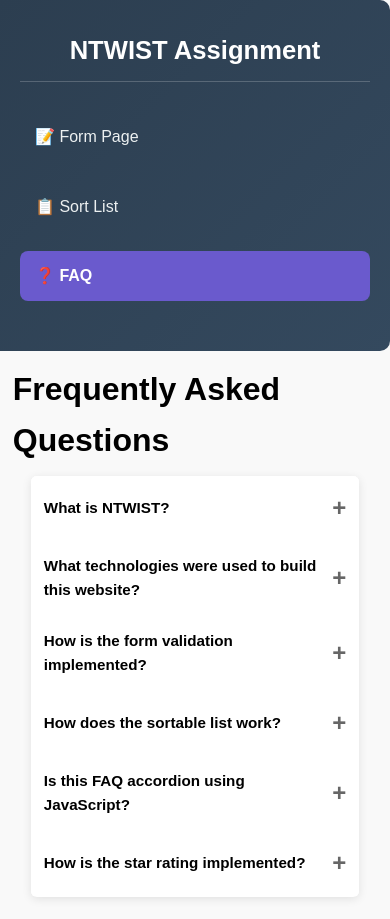
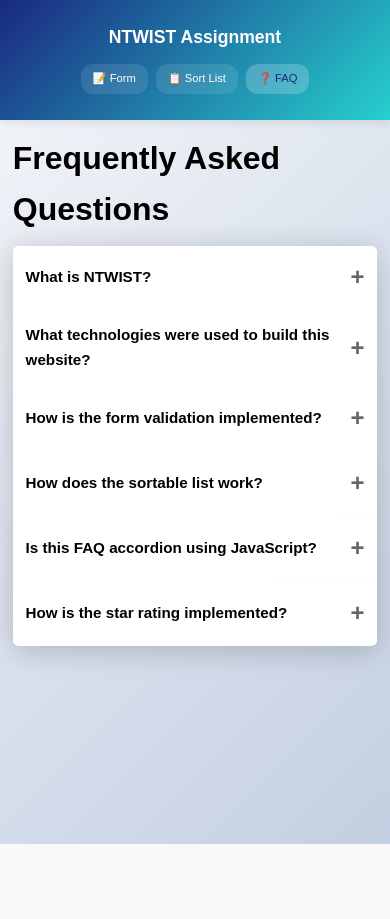
Before and after one commit to ankithmandal09/NTWIST-Software-Test-Assignment, a plain HTML site: page faq.html in a window 390 px wide. After the commit the page ends 844 px from the top, so only its background shows below. Drawn offline with Linux system fonts and the light colour scheme.

Commit message:
make changes in UI

```diff
--- a/assets/styles/faq.css
+++ b/assets/styles/faq.css
@@ -13,82 +13,24 @@ body {
 
 /* Container Layout */
 .container {
-    display: flex;
+    padding-top: 80px;
     min-height: 100vh;
-    width: 100%;
-    margin: 0;
-    padding: 0;
-}
-
-/* Sidebar */
-.sidebar {
-    background: linear-gradient(135deg, #2c3e50, #34495e);
-    width: 250px;
-    min-height: 100vh;
-    position: fixed;
-    left: 0;
-    top: 0;
-    padding: 30px 20px;
-    border-radius: 0 10px 10px 0;
-    z-index: 100;
-}
-
-.sidebar h2 {
-    margin-bottom: 30px;
-    font-size: 1.6rem;
-    text-align: center;
-    color: #ffffff;
-    border-bottom: 1px solid rgba(255, 255, 255, 0.2);
-    padding-bottom: 10px;
-}
-
-.sidebar ul {
-    list-style: none;
-    padding: 0;
-}
-
-.sidebar li {
-    margin: 20px 0;
-}
-
-.sidebar a {
-    display: block;
-    color: #ecf0f1;
-    text-decoration: none;
-    padding: 12px 15px;
-    border-radius: 8px;
-    transition: background 0.3s ease, transform 0.2s ease;
-    font-size: 1rem;
-    font-weight: 500;
-}
-
-.sidebar a:hover {
-    background-color: slateblue;
-    color: white;
-    transform: translateX(5px);
-}
-
-.sidebar a.active {
-    background-color: SlateBlue;
-    font-weight: bold;
-    color: white;
+    background: linear-gradient(135deg, #f5f7fa, #c3cfe2);
 }
 
 /* Content Area */
 .content {
-    flex: 1;
-    margin-left: 250px;
+    max-width: 800px;
+    margin: 0 auto;
     padding: 2rem;
-    background-color: #f9f9f9;
 }
 
 /* FAQ Styles */
 .faq-container {
-    max-width: 800px;
-    margin: 20px auto;
-    background-color: white;
-    border-radius: 8px;
-    box-shadow: 0 2px 10px rgba(0, 0, 0, 0.1);
+    background: rgba(255, 255, 255, 0.95);
+    backdrop-filter: blur(10px);
+    border-radius: 16px;
+    box-shadow: 0 4px 30px rgba(0, 0, 0, 0.2);
     overflow: hidden;
 }
 
@@ -137,31 +79,115 @@ details[open] summary::after {
     color: #666;
 }
 
-/* Responsive Styles */
-@media (max-width: 1024px) {
+/* navbar */
+.navbar {
+    background: linear-gradient(135deg, #1a2980, #26d0ce);
+    padding: 1rem 2rem;
+    position: fixed;
+    width: 100%;
+    top: 0;
+    z-index: 1000;
+    box-shadow: 0 2px 10px rgba(0, 0, 0, 0.1);
+}
+
+.nav-content {
+    max-width: 1200px;
+    margin: 0 auto;
+    display: flex;
+    justify-content: space-between;
+    align-items: center;
+}
+
+.nav-brand {
+    color: white;
+    font-size: 1.5rem;
+    font-weight: bold;
+    text-decoration: none;
+}
+
+.nav-links {
+    display: flex;
+    gap: 2rem;
+    list-style: none;
+}
+
+.nav-links a {
+    color: white;
+    text-decoration: none;
+    padding: 0.5rem 1rem;
+    border-radius: 20px;
+    transition: all 0.3s ease;
+}
+
+.nav-links a:hover {
+    background: rgba(255, 255, 255, 0.2);
+}
+
+.nav-links a.active {
+    background: white;
+    color: #1a2980;
+}
+
+@media (max-width: 768px) {
+    .nav-content {
+        flex-direction: column;
+        gap: 1rem;
+    }
+
+    .nav-links {
+        gap: 1rem;
+    }
+
+    .navbar {
+        padding: 15px;
+        text-align: center;
+        background: linear-gradient(135deg, #1a2980, #26d0ce);
+        position: relative;
+    }
+
+    .navbar h2 {
+        margin-bottom: 15px;
+        color: white;
+        font-size: 1.5rem;
+    }
+
+    .nav-content {
+        display: block;
+    }
+
+    .nav-links {
+        display: flex;
+        justify-content: center;
+        gap: 10px;
+        margin-top: 10px;
+    }
+
+    .nav-links a {
+        padding: 8px 16px;
+        color: white;
+        text-decoration: none;
+        border-radius: 20px;
+        font-size: 0.9rem;
+        background: rgba(255, 255, 255, 0.1);
+    }
+
+    .nav-links a.active {
+        background: rgba(255, 255, 255, 0.2);
+    }
+
+    .container {
+        flex-direction: column;
+        padding-top: 0;
+    }
+
     .content {
-        padding: 1.5rem;
+        margin: 0;
+        padding: 1rem;
     }
 
     .faq-container {
-        max-width: 90%;
-    }
-}
-
-@media (max-width: 768px) {
-    .container {
-        flex-direction: column;
-    }
-
-    .sidebar {
-        position: relative;
-        width: 100%;
-        min-height: auto;
-    }
-
-    .content {
-        margin-left: 0;
-        padding: 1rem;
+        margin: 10px 0;
+        border-radius: 8px;
     }
 
     summary {
@@ -176,6 +202,33 @@ details[open] summary::after {
 }
 
 @media (max-width: 480px) {
+    .nav-content {
+        flex-direction: column;
+        gap: 0.5rem;
+        padding: 0.5rem;
+    }
+
+    .nav-links {
+        flex-direction: row;
+        justify-content: center;
+        gap: 8px;
+        padding: 0.2rem;
+    }
+
+    .nav-links a {
+        font-size: 0.7rem;
+        padding: 6px 12px;
+        border-radius: 12px;
+        display: flex;
+        align-items: center;
+        gap: 0.3rem;
+    }
+
+    .nav-brand {
+        font-size: 1.1rem;
+        text-align: center;
+    }
+
     .content {
         padding: 0.8rem;
     }
--- a/assets/styles/form.css
+++ b/assets/styles/form.css
@@ -20,7 +20,7 @@ body {
 
 /* Sidebar */
 .sidebar {
-    background: linear-gradient(135deg, #2c3e50, #34495e);
+    background: linear-gradient(135deg, #1a2980, #26d0ce);
     color: #ecf0f1;
     padding: 30px 20px;
     width: 250px;
@@ -64,15 +64,15 @@ body {
 }
 
 .sidebar a:hover {
-    background-color: slateblue;
-    color: white;
+    background-color: whitesmoke;
+    color: black;
     transform: translateX(5px);
 }
 
 .sidebar a.active {
-    background-color: SlateBlue;
-    font-weight: bold;
-    color: white;
+    background-color: whitesmoke;
+
+    color: black;
 }
 
 /* Content */
@@ -184,23 +184,86 @@ textarea {
 }
 
 @media (max-width: 768px) {
+    .container {
+        padding-top: 0;
+    }
+
+    .navbar {
+        padding: 15px;
+        text-align: center;
+        background: linear-gradient(135deg, #1a2980, #26d0ce);
+    }
+
+    .navbar h2 {
+        margin-bottom: 15px;
+        color: white;
+        font-size: 1.5rem;
+    }
+
+    .nav-links {
+        display: flex;
+        justify-content: center;
+        gap: 10px;
+        margin-top: 10px;
+    }
+
     .content {
+        margin: 0;
         padding: 1rem;
     }
 
-    input[type="text"],
-    input[type="email"],
-    textarea {
-        padding: 12px;
+    form {
+        width: 95%;
+        margin: 10px auto;
+        padding: 15px;
+    }
+
+    .form-group {
+        margin-bottom: 15px;
+    }
+
+    .star-rating label {
+        font-size: 20px;
     }
 }
 
 @media (max-width: 480px) {
-    form {
-        padding: 15px;
+    .sidebar ul {
+        display: flex;
+        justify-content: space-around;
+        align-items: center;
+        padding: 0;
     }
 
-    .content {
-        padding: 10px;
+    .sidebar li {
+        flex: 1;
+        text-align: center;
+        margin: 0;
+    }
+
+    .sidebar a {
+        display: flex;
+        flex-direction: column;
+        align-items: center;
+        justify-content: center;
+        font-size: 0.7rem;
+        /* smaller text */
+        padding: 4px;
+        color: #fff;
+        text-decoration: none;
+    }
+
+    .sidebar a span {
+        font-size: 1.2rem;
+        /* smaller emoji */
+        margin-bottom: 2px;
+        display: block;
+    }
+
+    .sidebar a:hover,
+    .sidebar a.active {
+        background-color: rgba(255, 255, 255, 0.2);
+        border-radius: 8px;
+        color: #fff;
     }
 }
--- a/assets/styles/sort.css
+++ b/assets/styles/sort.css
@@ -29,7 +29,7 @@ body {
 
 /* Sidebar */
 .sidebar {
-    background: linear-gradient(135deg, #2c3e50, #34495e);
+    background: linear-gradient(135deg, #1a2980, #26d0ce);
     width: 250px;
     min-height: 100vh;
     position: fixed;
@@ -71,15 +71,15 @@ body {
 }
 
 .sidebar a:hover {
-    background-color: slateblue;
-    color: white;
+    background-color: whitesmoke;
+    color: black;
     transform: translateX(5px);
 }
 
 .sidebar a.active {
-    background-color: SlateBlue;
-    font-weight: bold;
-    color: white;
+    background-color: whitesmoke;
+
+    color: black;
 }
 
 /* Control Panel */
@@ -197,7 +197,7 @@ body {
 .entry-actions {
     padding: 8px;
     overflow: hidden;
-    /* text-overflow: ellipsis; */
+    text-overflow: ellipsis;
 }
 
 .entry-message {
@@ -280,6 +280,7 @@ body {
 @media (max-width: 768px) {
     .container {
         flex-direction: column;
+        padding-top: 0;
     }
 
     .sidebar {
@@ -291,6 +292,25 @@ body {
     .content {
         margin-left: 0;
         padding: 1rem;
+    }
+
+    .navbar {
+        padding: 15px;
+        text-align: center;
+        background: linear-gradient(135deg, #1a2980, #26d0ce);
+    }
+
+    .navbar h2 {
+        margin-bottom: 15px;
+        color: white;
+        font-size: 1.5rem;
+    }
+
+    .nav-links {
+        display: flex;
+        justify-content: center;
+        gap: 10px;
+        margin-top: 10px;
     }
 
     .name-list-container {
@@ -306,75 +326,106 @@ body {
         padding: 0.6rem 1rem;
     }
 
-    .entries-header {
+        .entries-header>div:nth-child(4),
+        /* Message */
+        .entries-header>div:nth-child(5),
+        /* Time Taken */
+        .entries-header>div:nth-child(6),
+        /* Actions */
+        .entries-list>.entry-item>div:nth-child(4),
+        /* Message */
+        .entries-list>.entry-item>div:nth-child(5),
+        /* Time Taken */
+        .entries-list>.entry-item>div:nth-child(6)
+
+        /* Actions */
+            {
+            display: none;
+        }
+
+        .entries-header,
+        .entry-item {
+            grid-template-columns: repeat(3, 1fr);
+            /* Only Name, Email, Rating */ }
+
+    .entry-message,
+    .entry-time,
+    .entry-actions,
+    .entry-description {
         display: none;
     }
 
     .entry-item {
-        display: flex;
-        flex-direction: column;
-        gap: 10px;
-        background: white;
-        margin-bottom: 15px;
-        border-radius: 8px;
-        box-shadow: 0 2px 4px rgba(0, 0, 0, 0.1);
-        padding: 15px;
+        padding: 12px 8px;
+        margin-bottom: 0;
+        border-bottom: 1px solid #eee;
+        box-shadow: none;
+        border-radius: 0;
     }
 
     .entry-item>div {
-        display: flex;
-        justify-content: space-between;
-        align-items: center;
-        padding: 8px 0;
-        border-bottom: 1px solid #eee;
-    }
-
-    .entry-item>div:last-child {
-        border-bottom: none;
+        padding: 0;
+        border: none;
+        white-space: nowrap;
+        overflow: hidden;
+        text-overflow: ellipsis;
     }
 
     .entry-item>div::before {
-        content: attr(data-label);
-        font-weight: 600;
-        min-width: 100px;
+        display: none;
     }
 
-    .entry-message {
-        display: flex;
-        white-space: normal;
+    .entry-rating {
+        text-align: center;
     }
 
-    .entry-time {
-        flex-direction: row;
-        justify-content: flex-end;
-        gap: 10px;
-    }
-
-    .entry-item>div.entry-time::before {
-        content: "Time Info";
-        font-weight: 600;
-    }
-
-    .entry-time {
-        text-align: right;
-    }
-
-    .entry-actions {
-        border-bottom: none !important;
-        justify-content: flex-end !important;
-    }
-
-    .delete-btn {
-        width: auto;
+    .rating-stars {
+        font-size: 0.8rem;
     }
 }
 
 @media (max-width: 480px) {
-    .entry-item>div::before {
-        min-width: 80px;
+    .sidebar ul {
+        display: flex;
+        justify-content: space-around;
+        align-items: center;
+        padding: 0;
     }
 
-    .content {
-        padding: 1rem 0.5rem;
+    .sidebar li {
+        flex: 1;
+        text-align: center;
+        margin: 0;
     }
+
+    .sidebar a {
+        display: flex;
+        flex-direction: column;
+        align-items: center;
+        justify-content: center;
+        font-size: 0.7rem;
+        /* smaller text */
+        padding: 4px;
+        color: #fff;
+        text-decoration: none;
+    }
+
+    .sidebar a span {
+        font-size: 1.2rem;
+        /* smaller emoji */
+        margin-bottom: 2px;
+        display: block;
+    }
+
+    .sidebar a:hover,
+    .sidebar a.active {
+        background-color: rgba(255, 255, 255, 0.2);
+        border-radius: 8px;
+        color: #fff;
+    }
+
+        .entries-header,
+        .entry-item {
+            font-size: 13px;
+            padding: 8px; }
 }
--- a/faq.html
+++ b/faq.html
@@ -1,20 +1,22 @@
 <!DOCTYPE html>
 <html lang="en">
   <head>
-    <meta charset="UTF-8">
-    <meta name="viewport" content="width=device-width, initial-scale=1.0">
+    <meta charset="UTF-8" />
+    <meta name="viewport" content="width=device-width, initial-scale=1.0" />
     <title>NTWIST Assignment - FAQ Accordion</title>
-    <link rel="stylesheet" href="assets/styles/faq.css">
+    <link rel="stylesheet" href="assets/styles/faq.css" />
   </head>
   <body>
     <div class="container">
-        <nav class="sidebar">
-            <h2>NTWIST Assignment</h2>
-            <ul>
-                <li><a href="index.html">📝 Form Page</a></li>
+      <nav class="navbar">
+        <div class="nav-content">
+          <a href="#" class="nav-brand">NTWIST Assignment</a>
+          <ul class="nav-links">
+            <li><a href="index.html">📝 Form</a></li>
             <li><a href="sort.html">📋 Sort List</a></li>
             <li><a href="faq.html" class="active">❓ FAQ</a></li>
           </ul>
+        </div>
       </nav>
 
       <main class="content">
@@ -24,42 +26,74 @@
           <details class="faq-item">
             <summary>What is NTWIST?</summary>
             <div class="faq-content">
-                        <p>NTWIST is a technology company that specializes in delivering digital transformation solutions for industrial operations. The company focuses on providing advanced analytics, operational intelligence, and integrated AI-powered solutions for sectors such as mining, manufacturing, and energy. Their tools help businesses optimize production, improve safety, and reduce operational costs.</p>
+              <p>
+                NTWIST is a technology company that specializes in delivering
+                digital transformation solutions for industrial operations. The
+                company focuses on providing advanced analytics, operational
+                intelligence, and integrated AI-powered solutions for sectors
+                such as mining, manufacturing, and energy. Their tools help
+                businesses optimize production, improve safety, and reduce
+                operational costs.
+              </p>
             </div>
           </details>
 
           <details class="faq-item">
-                    <summary>What technologies were used to build this website?</summary>
+            <summary>
+              What technologies were used to build this website?
+            </summary>
             <div class="faq-content">
-                        <p>This website was built using only HTML, CSS, and vanilla JavaScript as required by the assignment. No external libraries or frameworks were used.</p>
+              <p>
+                This website was built using only HTML, CSS, and vanilla
+                JavaScript as required by the assignment. No external libraries
+                or frameworks were used.
+              </p>
             </div>
           </details>
 
           <details class="faq-item">
             <summary>How is the form validation implemented?</summary>
             <div class="faq-content">
-                        <p>The form validation uses a combination of HTML5 validation attributes (required, pattern, type) and custom JavaScript validation for enhanced user experience.</p>
+              <p>
+                The form validation uses a combination of HTML5 validation
+                attributes (required, pattern, type) and custom JavaScript
+                validation for enhanced user experience.
+              </p>
             </div>
           </details>
 
           <details class="faq-item">
             <summary>How does the sortable list work?</summary>
             <div class="faq-content">
-                        <p>The sortable list is implemented using JavaScript DOM manipulation. When the sort button is clicked, JavaScript sorts the list items alphabetically without reloading the page.</p>
+              <p>
+                The sortable list is implemented using JavaScript DOM
+                manipulation. When the sort button is clicked, JavaScript sorts
+                the list items alphabetically without reloading the page.
+              </p>
             </div>
           </details>
 
           <details class="faq-item">
             <summary>Is this FAQ accordion using JavaScript?</summary>
             <div class="faq-content">
-                        <p>No! This FAQ accordion is implemented using only HTML and CSS. It uses the HTML5 &lt;details&gt; and &lt;summary&gt; elements which provide native expand/collapse functionality without any JavaScript.</p>
+              <p>
+                No! This FAQ accordion is implemented using only HTML and CSS.
+                It uses the HTML5 &lt;details&gt; and &lt;summary&gt; elements
+                which provide native expand/collapse functionality without any
+                JavaScript.
+              </p>
             </div>
           </details>
 
           <details class="faq-item">
             <summary>How is the star rating implemented?</summary>
             <div class="faq-content">
-                        <p>The star rating is implemented using radio buttons with custom CSS styling. When a user clicks on a star, the corresponding radio button is selected, and styling is applied to show the selected rating.</p>
+              <p>
+                The star rating is implemented using radio buttons with custom
+                CSS styling. When a user clicks on a star, the corresponding
+                radio button is selected, and styling is applied to show the
+                selected rating.
+              </p>
             </div>
           </details>
         </div>
```
Also changed, not shown: assets/sort.js (+14 -1 lines), index.html (+22 -13 lines), sort.html (+1 -0 lines). Lines whose indentation alone changed are shown as unchanged.
